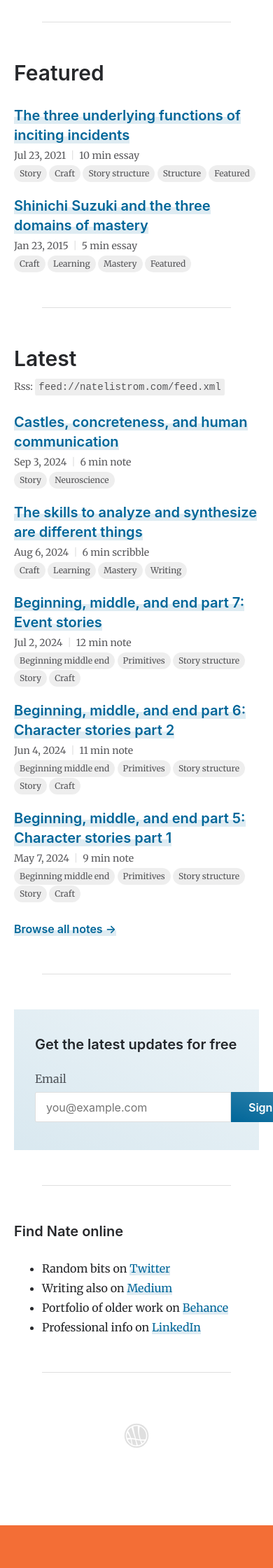
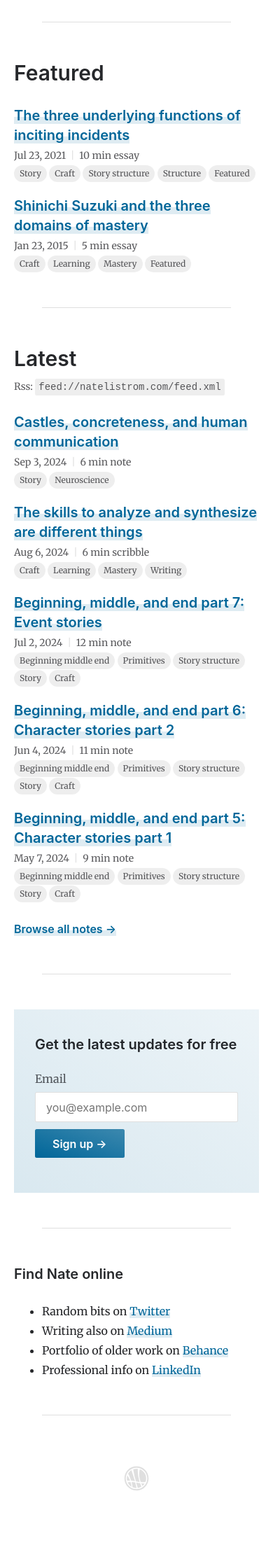
Before and after one commit to natelistrom/natelistrom.github.io, a Jekyll site: the page built from index.md, in a window 390 px wide. Shown: the part 1138-3378 px from the top of the page at 70% size. Built offline with Jekyll 4.4.1, drawn with Linux system fonts in a browser that asks for light colours; before the commit the page ends 3317 px from its top, so only the background shows below that.

Commit message:
Fix reflow bug in subscription form

```diff
--- a/css/styles.scss
+++ b/css/styles.scss
@@ -659,7 +659,10 @@ a.category:hover {
     margin-top: 1rem;
     color: $colorTextSecondary;
   }
-  form div {display: flex;}
+  form div {
+    display: flex;
+    flex-flow: row wrap;
+  }
   input {
     @include font-sans;
     display: inline-block;
@@ -668,16 +671,23 @@ a.category:hover {
     border: 1px solid $colorBorderLight;
     border-radius: $borderRadius;
     padding: 0.325rem 0.75rem;
+    @media screen and (max-width: 439px) {
+      margin-bottom: 0.5rem;
+    }
     &:first-child {
-      border-top-right-radius: 0;
-      border-bottom-right-radius: 0;
+      @media screen and (min-width: 440px) {
+        border-top-right-radius: 0;
+        border-bottom-right-radius: 0;
+      }
       flex-grow: 1;
     }
     &[type=submit] {
       background-image: linear-gradient(to bottom left, rgba($colorPrimary, 0.75), rgba($colorPrimary, 1));
       border: none;
-      border-top-left-radius: 0;
-      border-bottom-left-radius: 0;
+      @media screen and (min-width: 440px) {
+        border-top-left-radius: 0;
+        border-bottom-left-radius: 0;
+      }
       color: $colorWhite;
       font-weight: 600;
       padding-left: 1.25rem;
```
